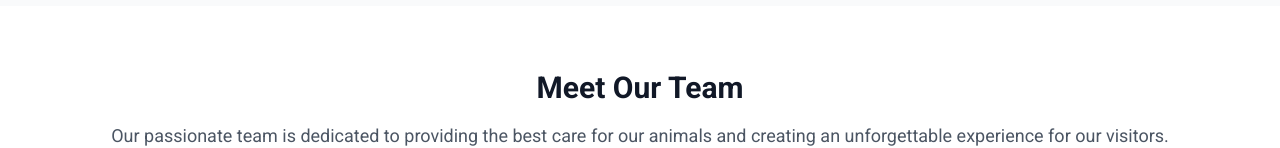
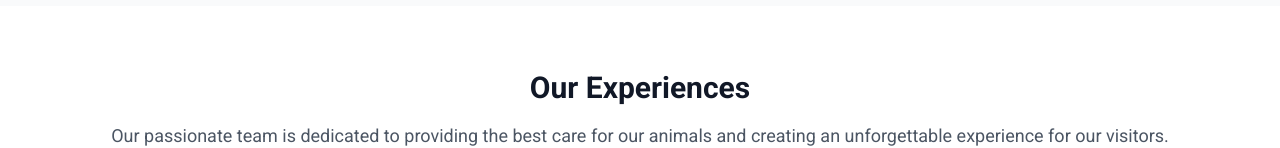
Before and after one commit to Bablukmr/general-rajgir, a React (Create React App) app: page /aboutus/zooinfo in a window 1280 px wide. Shown: the part 662-810 px from the top of the page. Built offline with nearby package versions, Linux system fonts and the light colour scheme.

Commit message:
Our Experiences

```diff
--- a/src/components/page/About.jsx
+++ b/src/components/page/About.jsx
@@ -52,7 +52,7 @@ const Zooinfo = () => {
       <div className="bg-white py-16">
         <div className="max-w-7xl mx-auto px-4 sm:px-6 lg:px-8">
           <div className="text-center">
-            <h2 className="text-3xl font-extrabold text-gray-900">Meet Our Team</h2>
+            <h2 className="text-3xl font-extrabold text-gray-900">Our Experiences</h2>
             <p className="mt-4 text-lg text-gray-600">
               Our passionate team is dedicated to providing the best care for our animals and creating an unforgettable experience for our visitors.
             </p>
```
